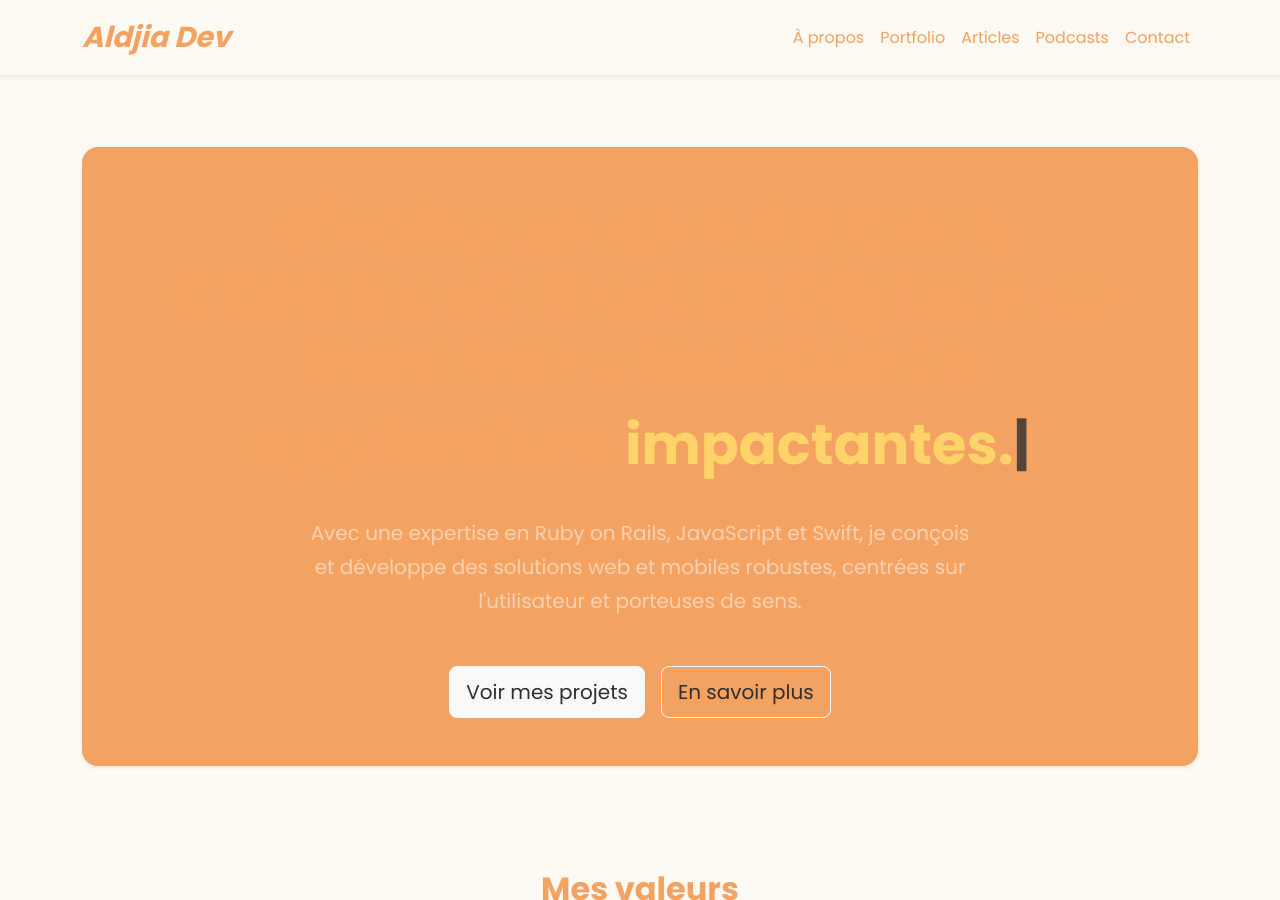
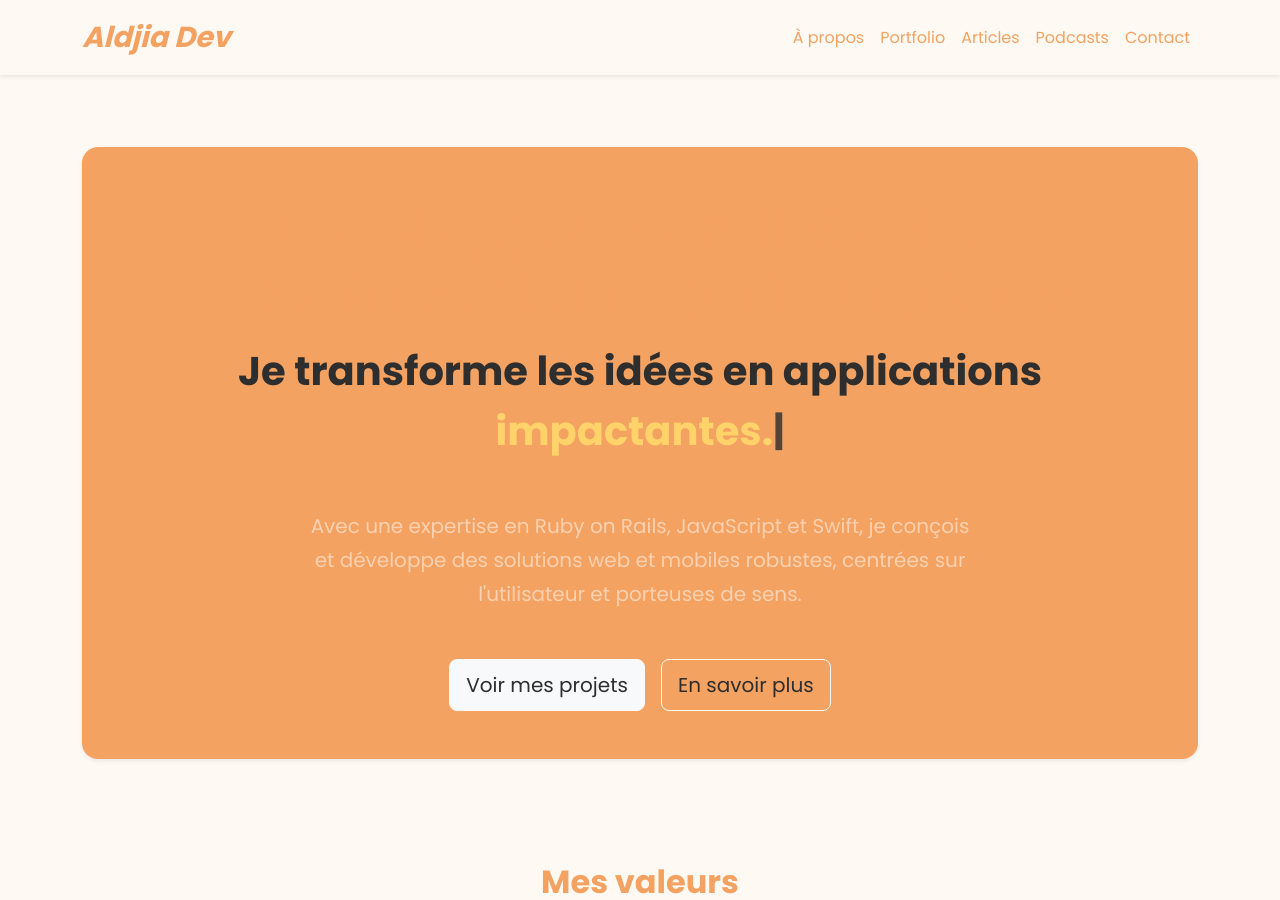
Before and after one commit to AldjiaDev/aldjia.dev, a Jekyll site: the page built from index.html, in a window 1280 px wide and 900 px high. Built offline with Jekyll 4.4.1, drawn with Linux system fonts in a browser that asks for light colours; some of the changed text lies outside the part shown.

Commit message:
fix title

```diff
--- a/index.html
+++ b/index.html
@@ -10,11 +10,8 @@ title: Accueil
       <div class="card border-0 shadow-sm rounded-4 text-center p-5" style="background-color: var(--primary); color: white;">
 
         <!-- Titre principal -->
-        <h1 class="display-4 fw-bold mb-4">
-          Développeuse Fullstack & Créatrice de Produits Digitaux
-
-          Je transforme les idées en applications <span id="typed-text" style="color: var(--accent);"></span>
-        </h1>
+        <h1 class="display-4 fw-bold mb-3">Développeuse Fullstack & Créatrice de Produits Digitaux</h1>
+        <p class="mb-4" style="font-size: 2.5rem; font-weight: bold; line-height: 1.3; min-height: 3.5em;">Je transforme les idées en applications <span style="display: inline-block; overflow: visible !important;"><span id="typed-text" style="color: var(--accent);"></span></span></p>
 
         <!-- Paragraphe concis -->
         <p class="lead text-white-50 mb-5" style="max-width: 680px; margin: 0 auto;">
@@ -104,7 +101,7 @@ title: Accueil
 <!-- SECTION À PROPOS -->
 <section class="py-5" style="background-color: #FEF9F3;">
   <div class="container text-center">
-    <h2 class="mb-4">Qui suis-je ?</h2>
+    <h2 class="mb-4">Qui suis-je ? Mon parcours, ma passion.</h2>
     <div class="d-flex flex-column flex-md-row align-items-center justify-content-center gap-4">
       <img src="/assets/images/portrait.jpg" alt="Portrait Aldjia" class="rounded-circle shadow" style="width: 180px; height: 180px; object-fit: cover;">
       <p class="lead mx-auto" style="max-width: 600px;">
```
